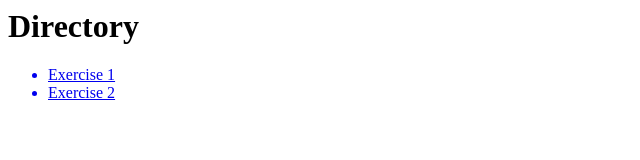
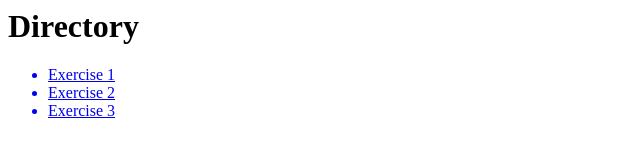
Before and after one commit to jackdweber/EECS_448_Lab3, a plain HTML site: page index.html in a window 1280 px wide. Shown: the full height of the page, 0-640 px from the left. Drawn offline with Linux system fonts and the light colour scheme.

Commit message:
Added E3 to index

```diff
--- a/index.html
+++ b/index.html
@@ -8,6 +8,7 @@
         <ul>
             <a href="./exercise1/password_validator.html"><li>Exercise 1</li></a>
             <a href="./exercise2/slideshow.html"><li>Exercise 2</li></a>
+            <a href="./exercise3/profile.html"><li>Exercise 3</li></a>
         </ul>
     </body>
 </html>
```
